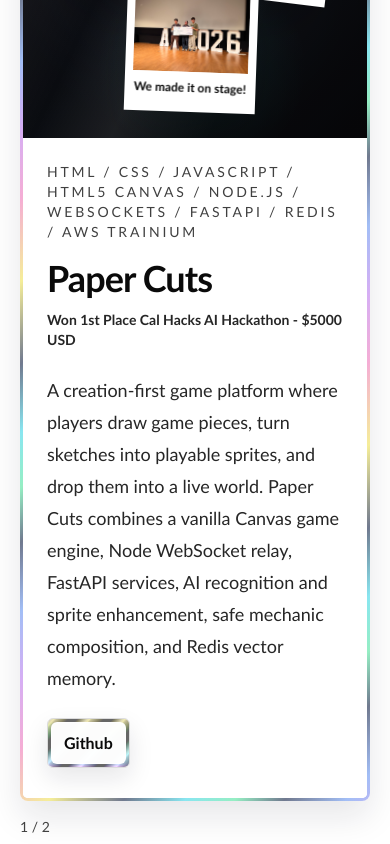
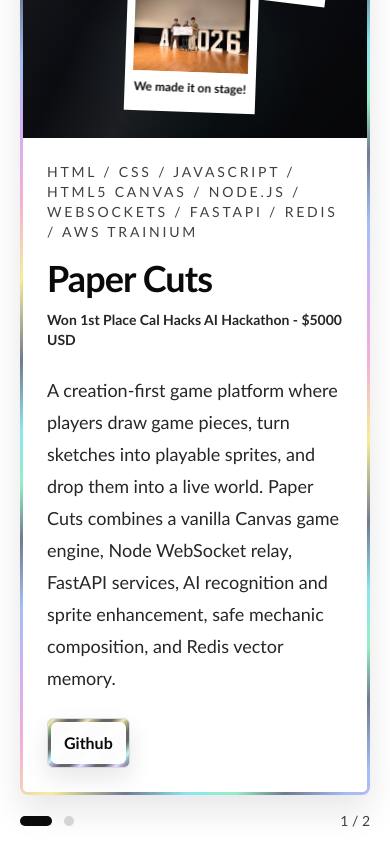
Before and after one commit to ChloeHouvardas/portfolio-2026, a React (Vite) app in the folder frontend/: page / in a window 390 px wide. Shown: the part 2740-3584 px from the top of the page. Built offline with nearby package versions, Linux system fonts and the light colour scheme.

Commit message:
Improve responsive project layout

```diff
--- a/frontend/src/App.tsx
+++ b/frontend/src/App.tsx
@@ -844,6 +844,14 @@ function App() {
     void showProject('next')
   }
 
+  const showProjectAtIndex = (index: number) => {
+    if (index === activeProjectIndex) {
+      return
+    }
+
+    void showProject(index > activeProjectIndex ? 'next' : 'previous')
+  }
+
   const showPreviousExperienceCategory = () => {
     setActiveExperienceCategoryIndex((currentIndex) => (currentIndex - 1 + experienceCategories.length) % experienceCategories.length)
   }
@@ -994,7 +1002,7 @@ function App() {
 
   const renderProjectText = (project: Project) => (
     <div
-      className={`absolute bottom-0 left-0 right-0 top-[320px] flex flex-col justify-start bg-white p-6 transition-opacity duration-150 ease-out md:left-[57.5%] md:top-0 md:justify-between md:p-8 dark:bg-night-panel ${
+      className={`flex flex-col justify-start bg-white p-6 transition-opacity duration-150 ease-out lg:absolute lg:inset-y-0 lg:left-[57.5%] lg:right-0 lg:justify-between lg:p-8 dark:bg-night-panel ${
         isProjectTextVisible ? 'opacity-100' : 'opacity-0'
       }`}
       data-testid="project-copy"
@@ -1039,10 +1047,10 @@ function App() {
       </nav>
 
       <section id="hero" className="scroll-mt-20 overflow-x-hidden px-5 pt-32 pb-32 md:pt-40 md:pb-40">
-        <div className="mx-auto grid max-w-6xl items-center gap-12 md:grid-cols-[1.1fr_0.9fr]">
+        <div className="mx-auto grid max-w-6xl items-center gap-12 lg:grid-cols-[1.1fr_0.9fr]">
           <div>
             <p className="text-sm uppercase tracking-[0.35em] text-neutral-700 dark:text-night-dim">Software engineer and builder</p>
-            <h1 className="mt-5 max-w-3xl text-6xl font-bold tracking-tight text-neutral-950 dark:text-night-bright md:text-8xl">
+            <h1 className="mt-5 max-w-3xl text-6xl font-bold tracking-tight text-neutral-950 dark:text-night-bright sm:text-7xl lg:text-8xl">
               Chloe Houvardas
             </h1>
             <p className="mt-7 max-w-2xl text-xl leading-9 text-neutral-800 dark:text-night-ink">
@@ -1058,7 +1066,7 @@ function App() {
             </div>
           </div>
           <div
-            className="relative mx-auto h-[470px] w-full max-w-[700px] touch-pan-y sm:h-[520px] md:mx-0 md:ml-auto md:h-[560px]"
+            className="relative mx-auto h-[470px] w-full max-w-[700px] touch-pan-y sm:h-[520px] lg:mx-0 lg:ml-auto lg:h-[560px]"
             data-testid="bird-card-carousel"
             data-active-card-index={activeCardIndex}
             onPointerDown={(event) => startCarouselSwipe(holoCardsSwipe, event)}
@@ -1248,14 +1256,14 @@ function App() {
             onClickCapture={(event) => stopClickAfterSwipe(projectSwipe, event)}
           >
             <div
-              className="relative min-h-[980px] bg-white sm:min-h-[900px] md:min-h-[540px] dark:bg-night-panel"
+              className="relative bg-white lg:min-h-[540px] dark:bg-night-panel"
               data-testid="project-card"
               data-project-index={activeProjectIndex}
               data-carousel-transition={projectTransition?.direction ?? 'idle'}
               data-image-decode-pending={isProjectImageDecodePending ? 'true' : 'false'}
             >
               <div
-                className="absolute left-0 right-0 top-0 h-[320px] overflow-hidden bg-neutral-950 md:bottom-0 md:right-auto md:h-auto md:w-[57.5%]"
+                className="relative h-[320px] overflow-hidden bg-neutral-950 lg:absolute lg:inset-y-0 lg:left-0 lg:right-auto lg:h-auto lg:w-[57.5%]"
                 data-testid="project-gallery-region"
               >
                 <div className="absolute inset-0 bg-[radial-gradient(circle_at_20%_18%,rgb(255_255_255_/_0.16),transparent_26%),radial-gradient(circle_at_75%_22%,rgb(168_85_247_/_0.16),transparent_30%),radial-gradient(circle_at_52%_78%,rgb(45_212_191_/_0.12),transparent_34%),linear-gradient(135deg,rgb(12_10_18),rgb(18_22_30)_50%,rgb(10_10_14))]" />
@@ -1279,8 +1287,23 @@ function App() {
             </div>
           </article>
 
-          <div className="mt-4 text-sm text-neutral-700 dark:text-night-dim" data-testid="project-counter">
-            {activeProjectIndex + 1} / {projects.length}
+          <div className="mt-4 flex items-center justify-between gap-4">
+            <div className="flex items-center gap-3 md:hidden" role="tablist" aria-label="Featured projects">
+              {projects.map((project, index) => (
+                <button
+                  key={project.title}
+                  type="button"
+                  onClick={() => showProjectAtIndex(index)}
+                  disabled={isProjectCarouselBusy}
+                  className={`h-2.5 rounded-full transition disabled:cursor-default ${activeProjectIndex === index ? 'w-8 bg-neutral-950 dark:bg-night-bright' : 'w-2.5 bg-neutral-300 hover:bg-neutral-500 dark:bg-neutral-600 dark:hover:bg-neutral-400'}`}
+                  aria-label={`Show ${project.title}`}
+                  aria-current={activeProjectIndex === index ? 'true' : undefined}
+                />
+              ))}
+            </div>
+            <p className="text-sm text-neutral-700 dark:text-night-dim" data-testid="project-counter">
+              {activeProjectIndex + 1} / {projects.length}
+            </p>
           </div>
         </div>
       </section>
```
